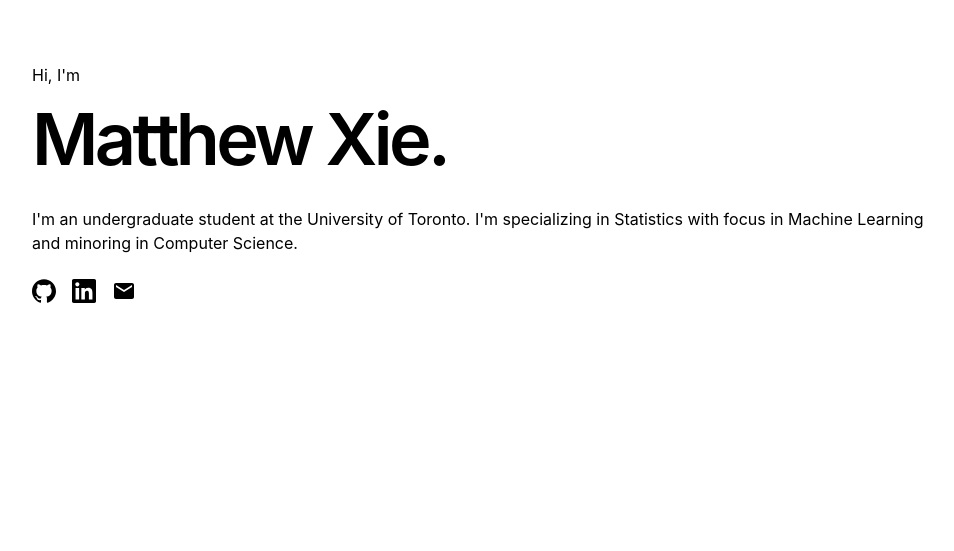
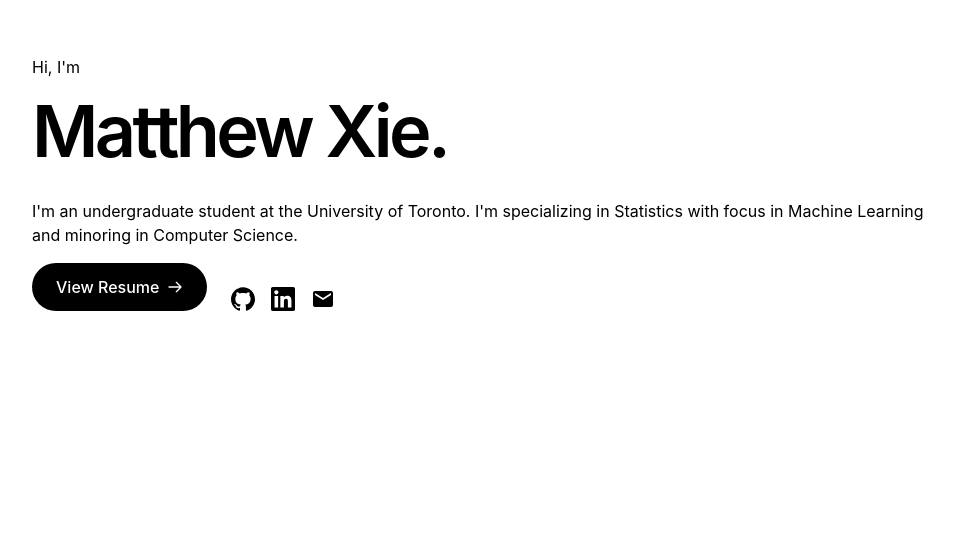
Before and after one commit to matthxie/portfolio-website, a Next.js app: page / in a window 1280 px wide. Shown: the part 249-800 px from the top of the page, without its empty margins (16-970 px from the left). Built offline with nearby package versions, Linux system fonts and the light colour scheme.

Commit message:
add view resume button to hero

```diff
--- a/app/page.tsx
+++ b/app/page.tsx
@@ -167,7 +167,21 @@ export default function Page() {
               with focus in Machine Learning and minoring in Computer Science.`}
             </p>
 
-            <SocialIcons />
+            <div className="flex items-center gap-6">
+              <a
+                href="/resume.pdf"
+                target="_blank"
+                rel="noopener noreferrer"
+                className="group flex items-center gap-2 px-6 py-3 bg-black dark:bg-white text-white dark:text-black rounded-full font-medium hover:bg-neutral-800 dark:hover:bg-neutral-200 transition-colors"
+              >
+                <span>View Resume</span>
+                <svg className="w-4 h-4 transition-transform group-hover:-translate-y-0.5 group-hover:translate-x-0.5" fill="none" stroke="currentColor" viewBox="0 0 24 24">
+                  <path strokeLinecap="round" strokeLinejoin="round" strokeWidth={2} d="M14 5l7 7m0 0l-7 7m7-7H3" />
+                </svg>
+              </a>
+
+              <SocialIcons />
+            </div>
           </div>
         </section>
 
```
